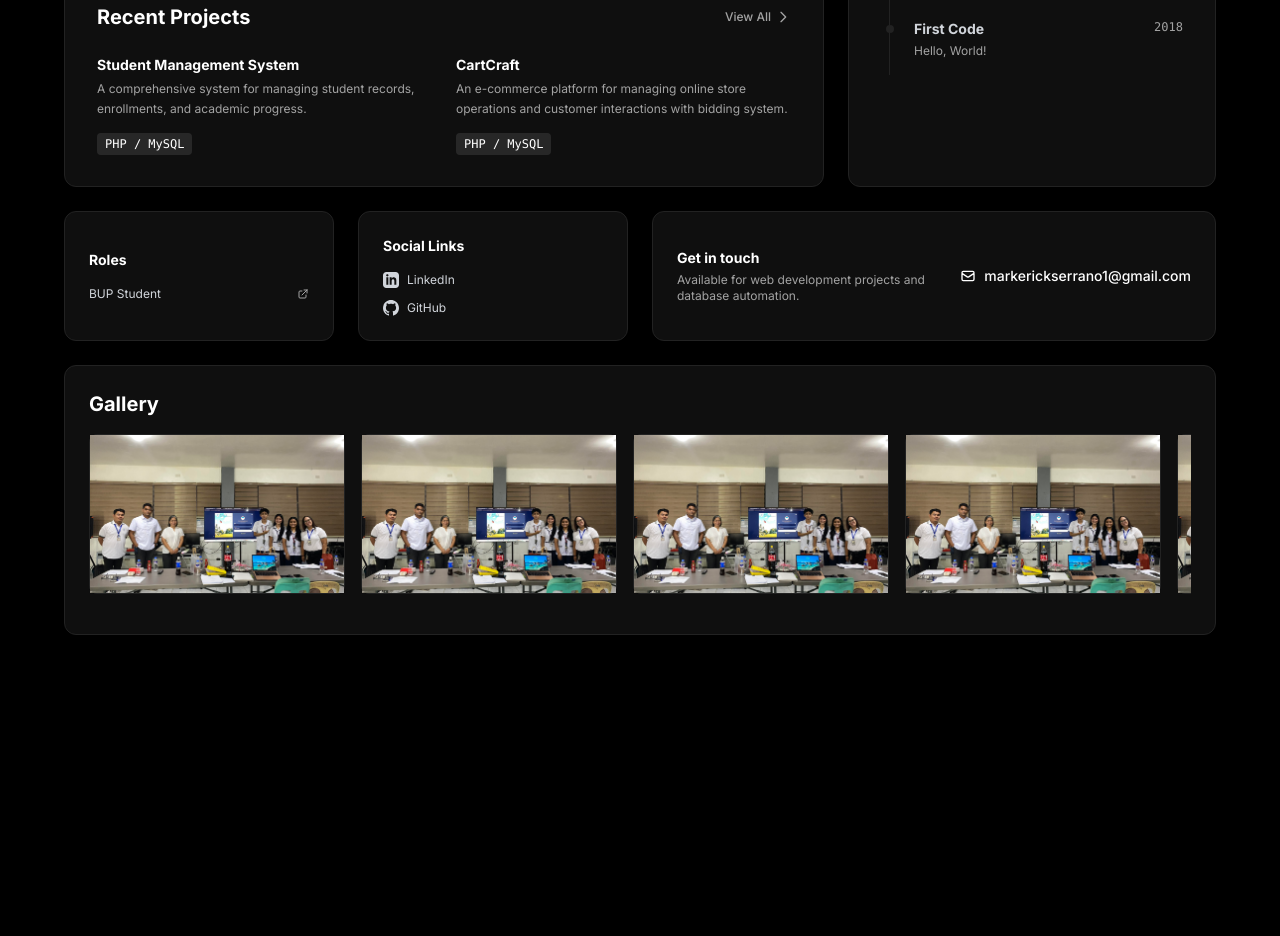
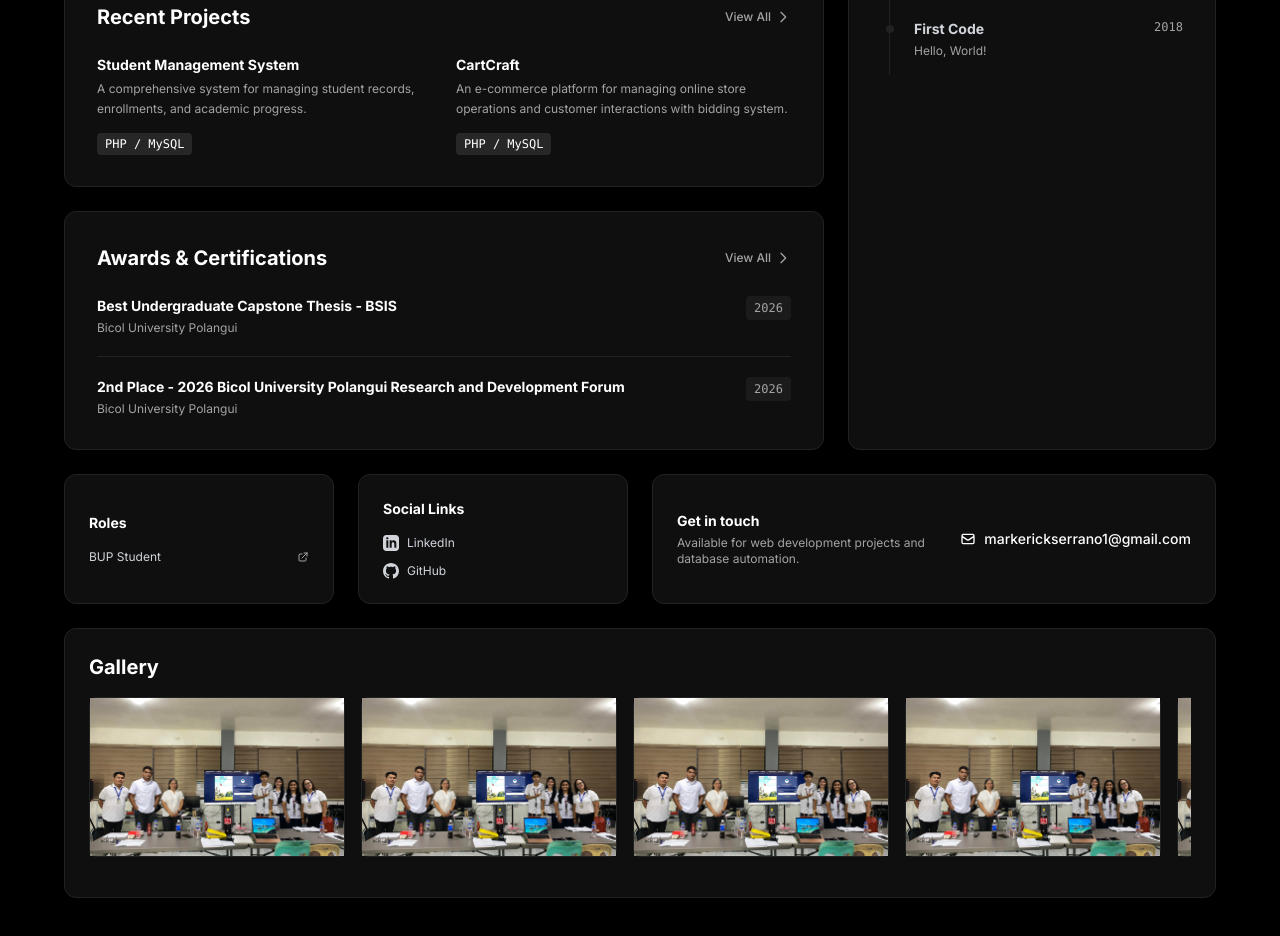
Before and after one commit to renjiyomo/portfolio, a plain HTML site: page public/index.html in a window 1280 px wide. Shown: the part 966-1902 px from the top of the page. Before the commit the page ends 1649 px from the top, so only its background shows below. Drawn offline with nearby package versions, Linux system fonts and the light colour scheme.

Commit message:
Add an Awards and Certificates

```diff
--- a/public/index.html
+++ b/public/index.html
@@ -132,6 +132,31 @@
                     </div>
                 </section>
 
+                <section class="bg-card border border-border rounded-xl p-6 lg:p-8">
+                    <div class="flex justify-between items-center mb-6">
+                        <h2 class="text-xl font-bold">Awards & Certifications</h2>
+                        <a href="#" class="text-xs font-medium text-muted hover:text-white flex items-center">View All <svg class="w-4 h-4 ml-1" fill="none" stroke="currentColor" viewBox="0 0 24 24"><path stroke-linecap="round" stroke-linejoin="round" stroke-width="2" d="M9 5l7 7-7 7"/></svg></a>
+                    </div>
+
+                    <div class="flex flex-col gap-5">
+                        <div class="flex items-start justify-between border-b border-border pb-5 last:border-0 last:pb-0">
+                            <div>
+                                <h3 class="font-bold text-sm text-white">Best Undergraduate Capstone Thesis - BSIS</h3>
+                                <p class="text-xs text-muted mt-1">Bicol University Polangui</p>
+                            </div>
+                            <span class="text-xs text-muted font-mono bg-white/5 px-2 py-1 rounded">2026</span>
+                        </div>
+
+                        <div class="flex items-start justify-between border-b border-border pb-5 last:border-0 last:pb-0">
+                            <div>
+                                <h3 class="font-bold text-sm text-white">2nd Place - 2026 Bicol University Polangui Research and Development Forum</h3>
+                                <p class="text-xs text-muted mt-1">Bicol University Polangui</p>
+                            </div>
+                            <span class="text-xs text-muted font-mono bg-white/5 px-2 py-1 rounded">2026</span>
+                        </div>
+                    </div>
+                </section>
+
             </div>
 
             <div class="flex flex-col gap-6">
```
